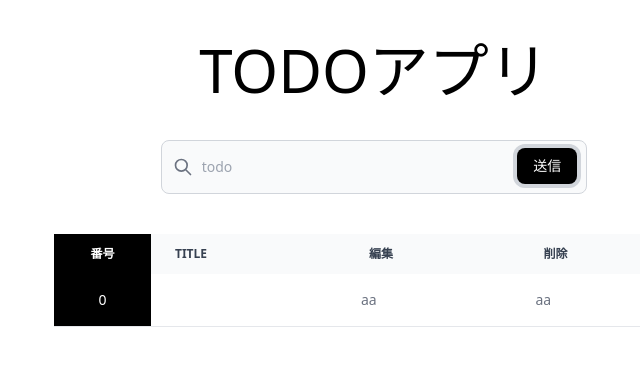
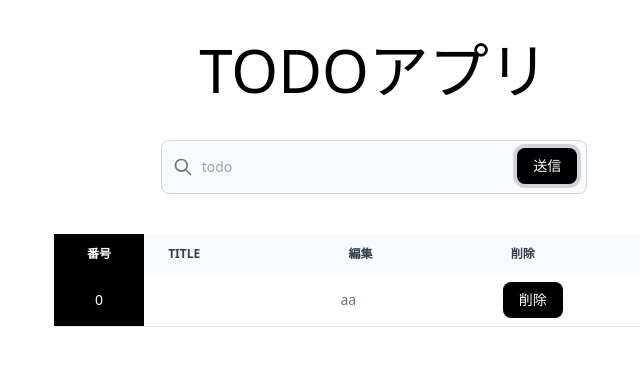
Before and after one commit to hokushi/todoapp, a Next.js app: page / in a window 1280 px wide. Both pictures are taken after a click on the button "送信". Shown: the top 366 px of the page, without its empty margins (266-906 px from the left). Built offline with nearby package versions, Linux system fonts and the light colour scheme.

Commit message:
削除の実装

```diff
--- /dev/null
+++ b/components/button.tsx
@@ -0,0 +1,9 @@
+const Button = ({ func = () => {}, title, style }:{func:any,title:string,style:any}) => {
+    return (
+      <button onClick={func} className={style}>
+        {title}
+      </button>
+    );
+  };
+
+  export default Button;
--- a/pages/index.tsx
+++ b/pages/index.tsx
@@ -1,5 +1,7 @@
 import React, { useState, useEffect } from "react";
 import { v4 as uuid } from "uuid";
+import Button from "../components/button";
+
 
 const Index = () => {
   const [todo, setTodo] = useState("");
@@ -10,11 +12,18 @@ const Index = () => {
       id: uuid(),
       todo: todo,
     };
-    console.log(todoObject);
     const newTodoList:any = [...todoList, todoObject];
     setTodoList(newTodoList);
     localStorage.setItem("todo", JSON.stringify(newTodoList));
     setTodo("");
+  };
+
+  const delate = (todoID:string) => {
+    const newTodoList = todoList.filter((todoItem) => {
+      return todoItem.id !== todoID;
+    });
+    setTodoList(newTodoList);
+    localStorage.setItem("todo", JSON.stringify(newTodoList));
   };
 
   return (
@@ -98,7 +107,13 @@ const Index = () => {
                       aa
                     </td>
                     <td className="py-2 px-4">
-                      aa
+                    <Button
+                        func={() => {
+                          delate(onetodo.id);
+                        }}
+                        title="削除"
+                        style="bg-black px-4 py-2 text-white rounded-lg"
+                      />
                     </td>
                   </tr>
               );})}
--- a/tsconfig.json
+++ b/tsconfig.json
@@ -4,7 +4,7 @@
     "lib": ["dom", "dom.iterable", "esnext"],
     "allowJs": true,
     "skipLibCheck": true,
-    "strict": true,
+    "strict": false,
     "forceConsistentCasingInFileNames": true,
     "noEmit": true,
     "esModuleInterop": true,
```
